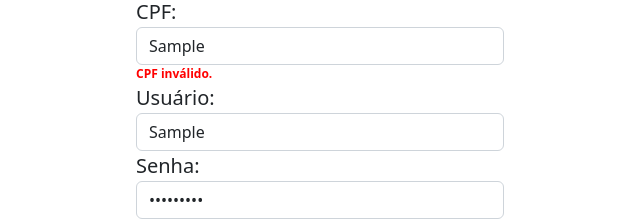
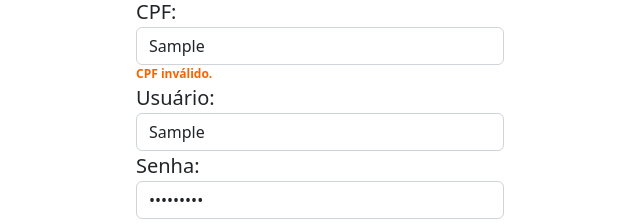
Before and after one commit to duecoder/JavaScript-Exercises, a plain HTML site: page form.html in a window 1280 px wide. Both pictures are taken after typing "Sample", "Sample", "Sample", "Sample", "Sample123", "Sample123" into the empty fields and a click on the button "Enviar". Shown: the part 374-598 px from the top of the page, 320-960 px from the left. Drawn offline with nearby package versions, Linux system fonts and the light colour scheme.

Commit message:
Add files via upload

```diff
--- a/form.html
+++ b/form.html
@@ -40,7 +40,7 @@
     }
     .error-text {
       font-size: 12px;
-      color: rgb(255, 0, 0);
+      color: rgb(248, 99, 0);
       font-weight: bold;
     }
   </style>
```
